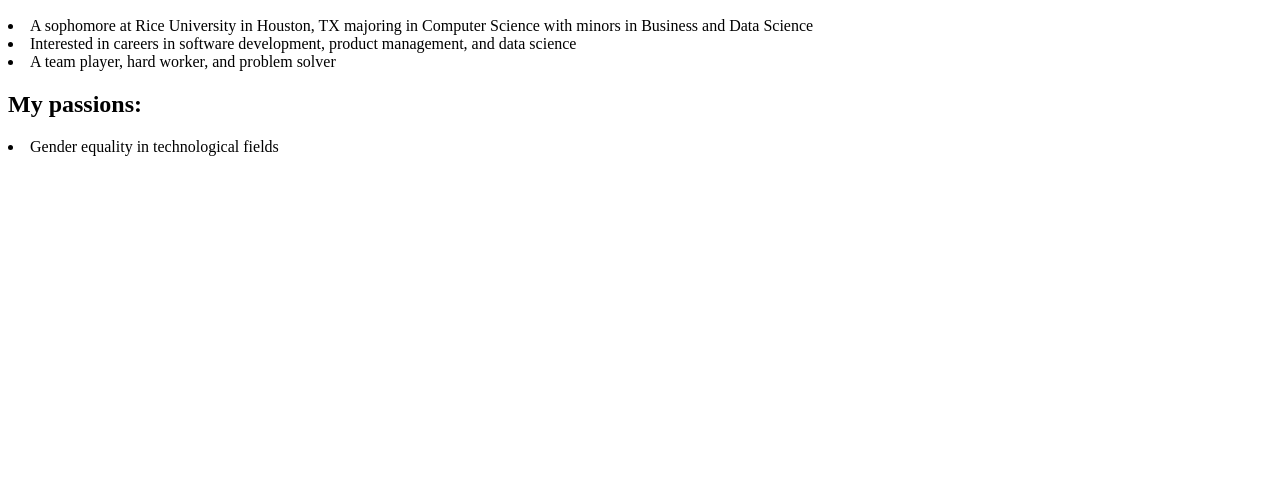
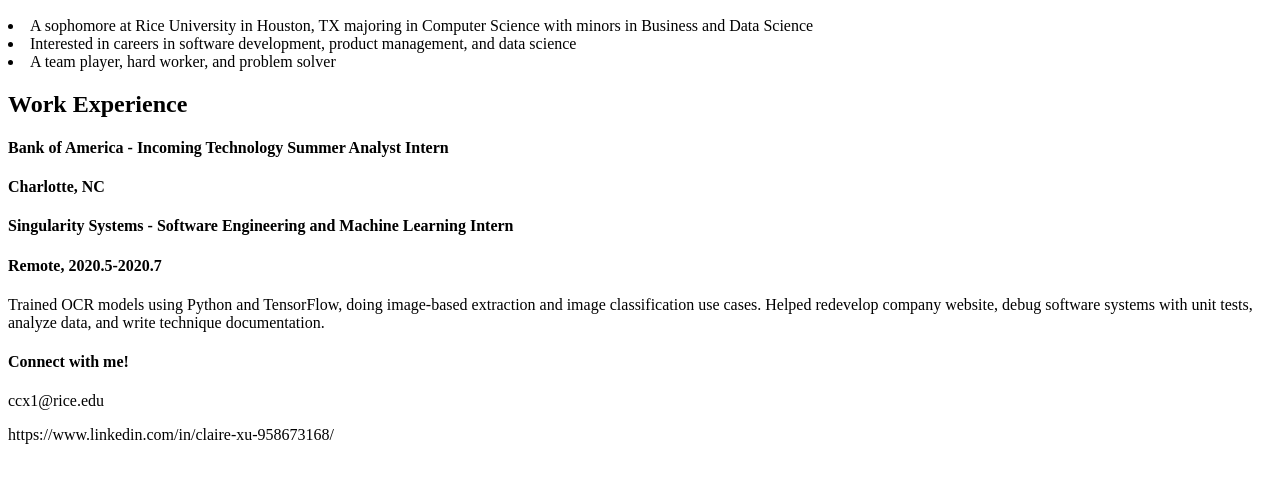
Before and after one commit to clairexu5/personal-website, a plain HTML site: page index.html in a window 1280 px wide. Shown: the part 157-640 px from the top of the page. Drawn offline with Linux system fonts and the light colour scheme.

Commit message:
Update index.html

```diff
--- a/index.html
+++ b/index.html
@@ -10,9 +10,20 @@
 <li>Interested in careers in software development, product management, and data science </li>
 <li>A team player, hard worker, and problem solver</li>
 
-<h2>My passions:</h2>
-<li>Gender equality in technological fields</li>
+<h2>Work Experience</h2>
+<h4>Bank of America - Incoming Technology Summer Analyst Intern</h4>
+<h4>Charlotte, NC</h4>
+<h4>Singularity Systems - Software Engineering and Machine Learning Intern</h4>
+<h4>Remote, 2020.5-2020.7</h4>
+<p>Trained OCR models using Python and TensorFlow, doing image-based extraction and image
+    classification use cases. Helped redevelop company website, debug software systems with
+    unit tests, analyze data, and write technique documentation.</p>
 
+
+
+<h4>Connect with me!</h4>
+<p>ccx1@rice.edu</p>
+<p>https://www.linkedin.com/in/claire-xu-958673168/</p>
 
 </body>
 </html>
```
